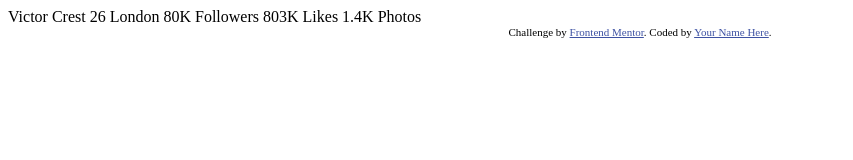
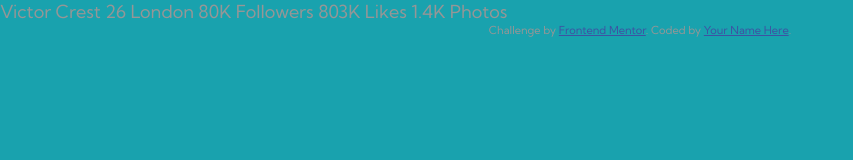
Before and after one commit to TrellixVulnTeam/profile-card_CNUU, a plain HTML site: page index.html in a window 1280 px wide. Shown: the whole page, without its empty margins (0-853 px from the left). Drawn offline with Linux system fonts and the light colour scheme.

Commit message:
style updated

```diff
--- a/index.html
+++ b/index.html
@@ -5,14 +5,9 @@
   <meta name="viewport" content="width=device-width, initial-scale=1.0"> <!-- displays site properly based on user's device -->
 
   <link rel="icon" type="image/png" sizes="32x32" href="./images/favicon-32x32.png">
+  <link rel="stylesheet" href="style.css">
 
-  <title>Frontend Mentor | Profile card component</title>
-
-  <!-- Feel free to remove these styles or customise in your own stylesheet 👍 -->
-  <style>
-    .attribution { font-size: 11px; text-align: center; }
-    .attribution a { color: hsl(228, 45%, 44%); }
-  </style>
+  <title>Profile card component</title>
 </head>
 <body>
   Victor Crest
--- /dev/null
+++ b/style.css
@@ -0,0 +1,34 @@
+@import url("https://fonts.googleapis.com/css2?family=Kumbh+Sans:wght@400;700&display=swap");
+
+* {
+  box-sizing: border-box;
+  margin: 0;
+}
+
+body {
+  /* Dark cyan: hsl(185, 75%, 39%)
+Very dark desaturated blue: hsl(229, 23%, 23%)
+Dark grayish blue: hsl(227, 10%, 46%)
+### Neutral
+Dark gray: hsl(0, 0%, 59%) */
+  background-color: hsl(185, 75%, 39%);
+  background-image:
+  url(images/bg-pattern-top.svg),
+  url(images/bg-pattern-bottom.svg);
+
+  background-position: top 50% left -800%, bottom 130% right -800%;
+  background-repeat: no-repeat;
+
+  color: hsl(0, 0%, 59%);
+
+  font-family: "Kumbh Sans", sans-serif;
+  font-size: 18px;
+}
+
+.attribution {
+  font-size: 11px;
+  text-align: center;
+}
+.attribution a {
+  color: hsl(228, 45%, 44%);
+}
```
